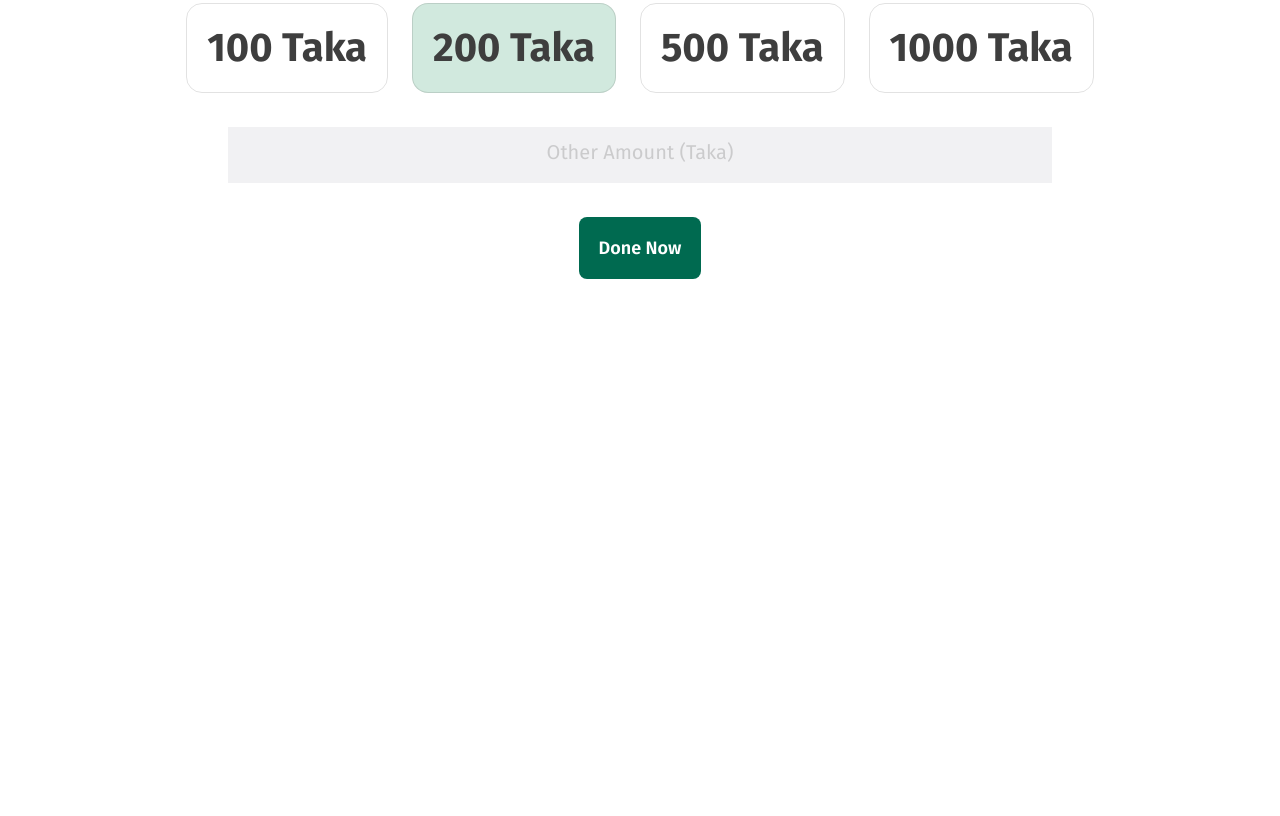
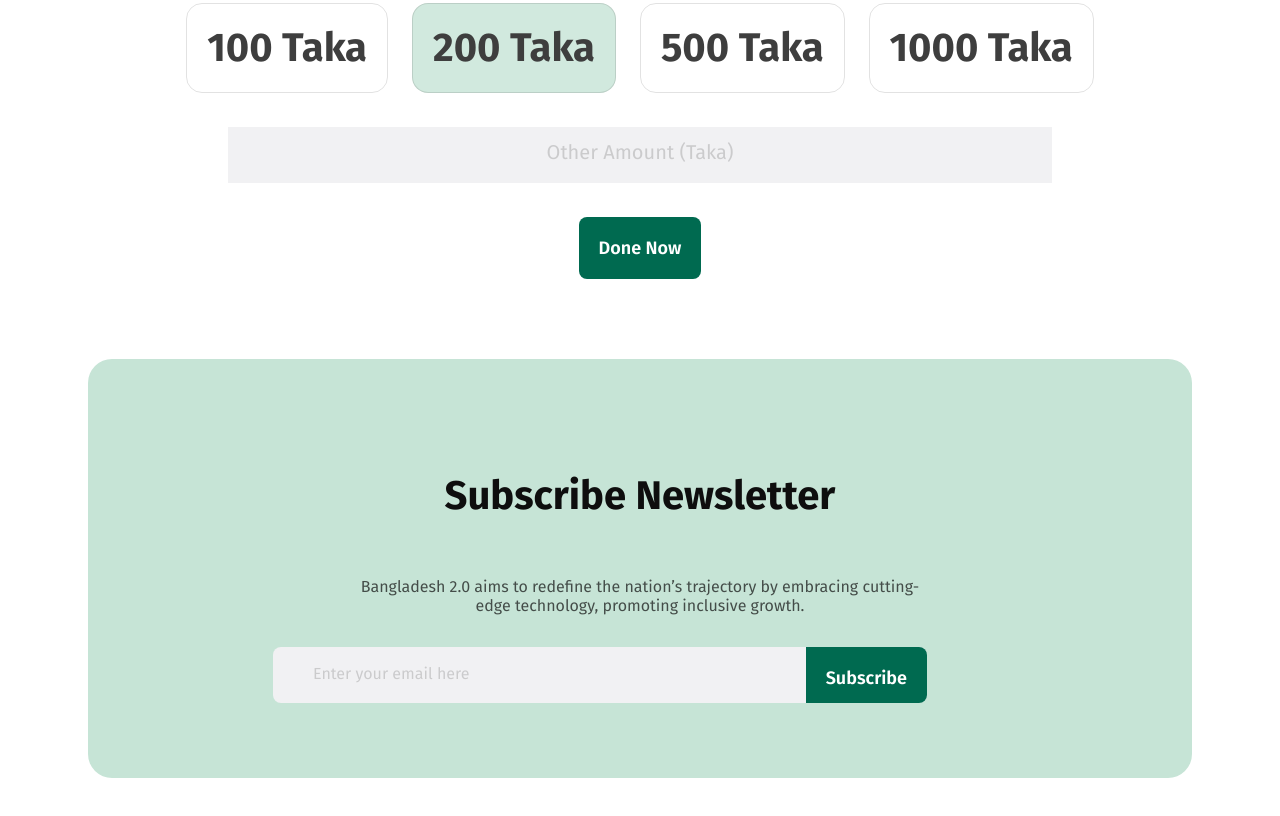
Before and after one commit to gitbynaymus/programming-hero-1st-assignment, a plain HTML site: page index.html in a window 1280 px wide. Shown: the part 3319-4135 px from the top of the page. Before the commit the page ends 3606 px from the top, so only its background shows below. Drawn offline with Linux system fonts and the light colour scheme.

Commit message:
subscribe section added

```diff
--- a/index.html
+++ b/index.html
@@ -159,6 +159,19 @@
             </div>
             <div><button class="btn btn4">Done Now</button></div>
         </section>
+        <section class="newsletter font-color-1 border-radius-24 color-primary">
+            <h2 class="newsletter-heading heading1 text-center">Subscribe Newsletter</h2>
+            <p class="newsletter-text text-center vision-text">Bangladesh 2.0 aims to redefine the nation’s trajectory by embracing cutting-edge
+                technology, promoting inclusive
+                growth.
+            </p>
+            <div class="newsletter-form">
+                <div><input type="email" class="input" placeholder="Enter your email here"></div>
+                <div><button class="btn btn4">Subscribe</button></div>
+            </div>
+            <p class="sub-text">We promise not to spam you!</p>
+        </section>
+        <div class="blank"></div>
 
     </main>
     <footer>
--- a/styles.css
+++ b/styles.css
@@ -240,3 +240,38 @@ nav .btn {
 .donate-text {
     margin-top: 0px;
 }
+.newsletter-form {
+    width: 100%;
+    position: relative;
+}
+
+.newsletter-form input {
+    width: 100%;
+    text-align: left;
+    position: absolute;
+    right: 0;
+    top: 0;
+    border-radius: 8px 8px 8px 8px;
+}
+
+.newsletter-form input::placeholder {
+    font-size: 16px;
+}
+
+.newsletter-form .btn4 {
+    position: absolute;
+    height: 56px;
+    right: 0;
+    top: 0;
+    border-radius: 0 8px 8px 0;
+}
+.newsletter {
+    background-color: #C6E4D6;
+    border-radius: 24px;
+    margin: 80px;
+    padding: 80px 265px;
+    text-align: center;
+    display: flex;
+    flex-direction: column;
+    margin-bottom: 80px;
+}
```
